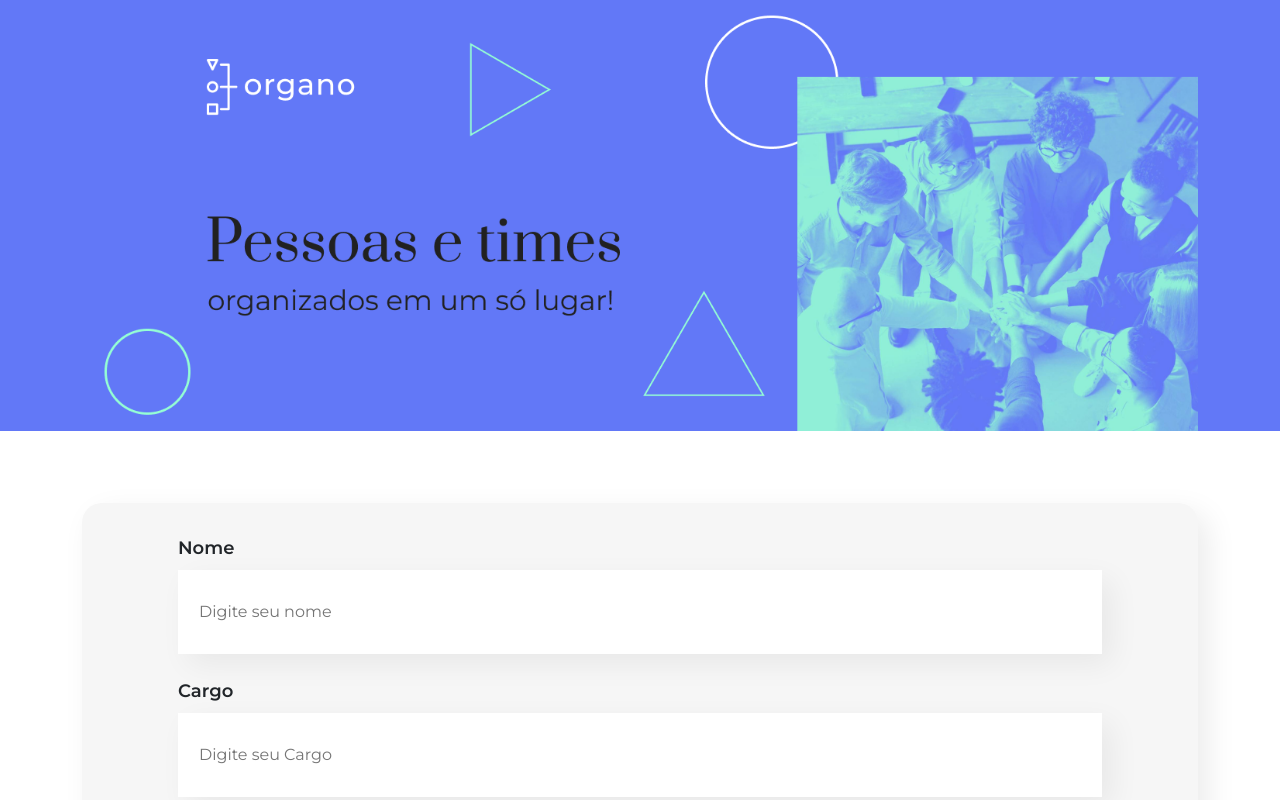
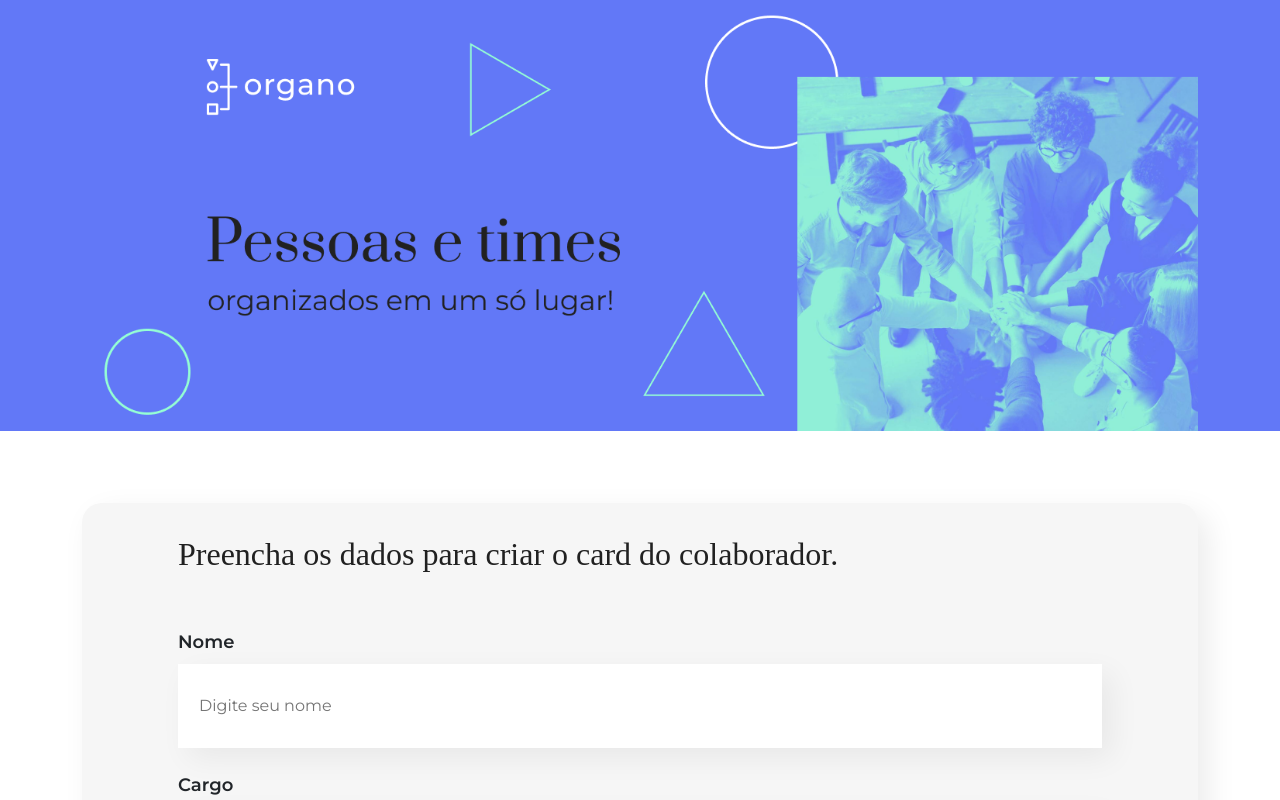
Before and after one commit to justMyTraining/react-desenvolvendo-javascript, a React (Create React App) app in the folder organo/: page / in a window 1280 px wide. Shown: the top 800 px of the page. Built offline with nearby package versions, Linux system fonts and the light colour scheme.

Commit message:
fix: form title

```diff
--- a/organo/src/components/Form/Form.css
+++ b/organo/src/components/Form/Form.css
@@ -4,3 +4,9 @@
   border-radius: 20px;
   box-shadow: 10px 10px 30px rgba(0, 0, 0, 0.08);
 }
+
+.form h2 {
+  color: #212121;
+  font-family: Prata;
+  font-size: 32px;
+}
--- a/organo/src/components/Form/index.jsx
+++ b/organo/src/components/Form/index.jsx
@@ -6,6 +6,9 @@ function Form() {
     <>
       <section className="container my-4 py-5">
         <form className="form">
+          <fieldset className="mb-5">
+            <h2>Preencha os dados para criar o card do colaborador.</h2>
+          </fieldset>
           <fieldset className="d-flex flex-column gap-4">
             <Input label="Nome" placeholder="Digite seu nome" />
             <Input label="Cargo" placeholder="Digite seu Cargo" />
```
